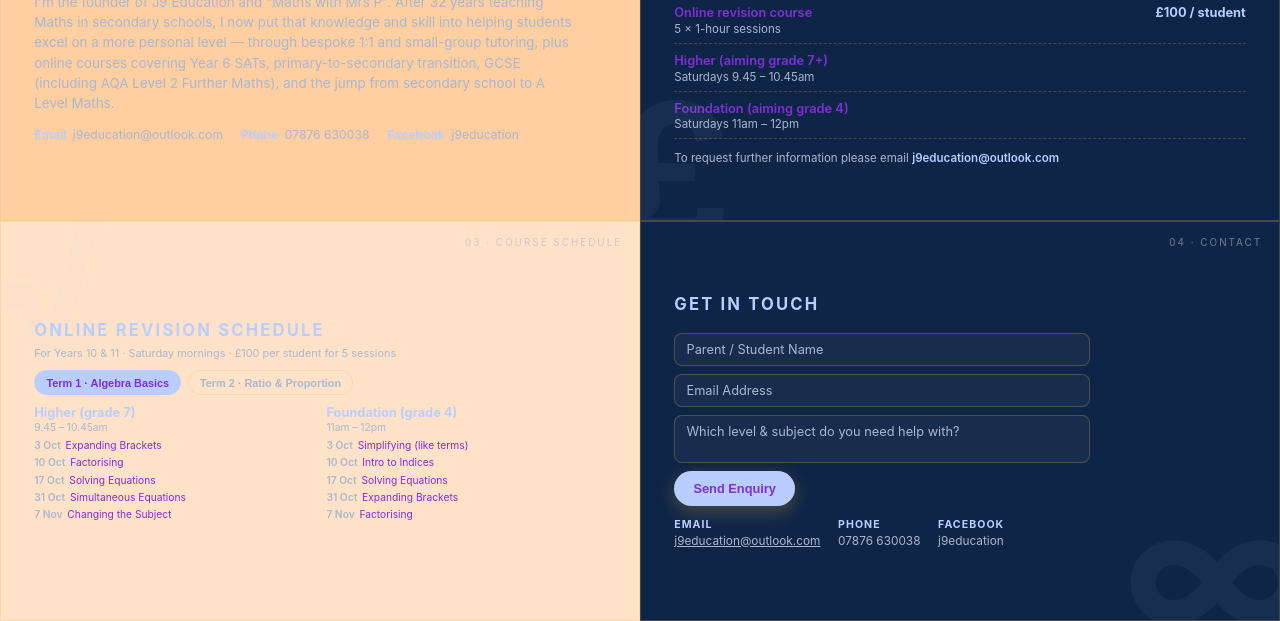
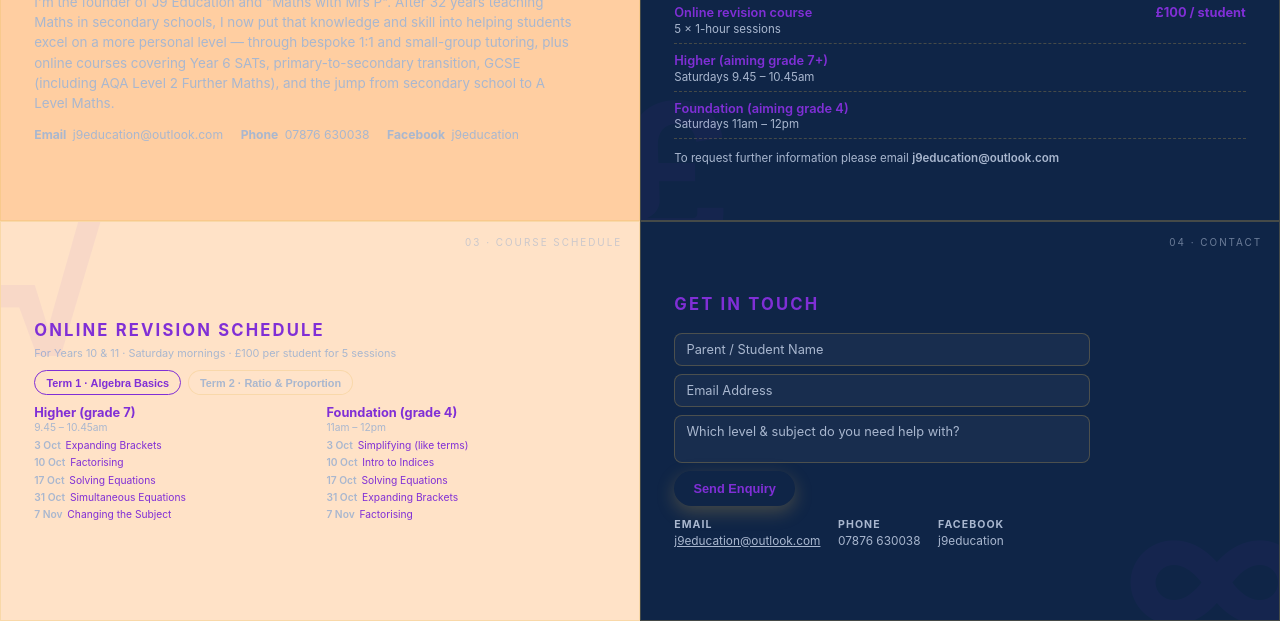
Before and after one commit to thomasPeters31/J9Education, a plain HTML site: page index.html in a window 1280 px wide. Shown: the part 179-800 px from the top of the page. Drawn offline with Linux system fonts and the light colour scheme.

Commit message:
changed text colouring

```diff
--- a/index.html
+++ b/index.html
@@ -8,7 +8,6 @@
   :root{
     --background:#FFCEA1;
     --navy-light:#FFE2C7;
-    --gold:#BACDFF;
     --text:#802FD6;
     --muted:#a9b7cf;
     --panel:#0f2547;
@@ -42,7 +41,7 @@
   .bg-symbol{
     position:absolute;
     font-size:12rem;
-    color:var(--gold);
+    color:var(--text);
     opacity:0.05;
     font-weight:700;
     pointer-events:none;
```
